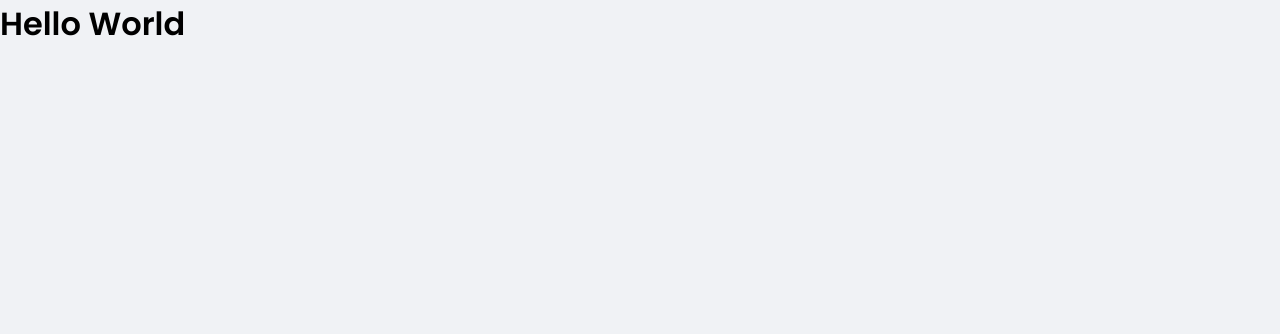
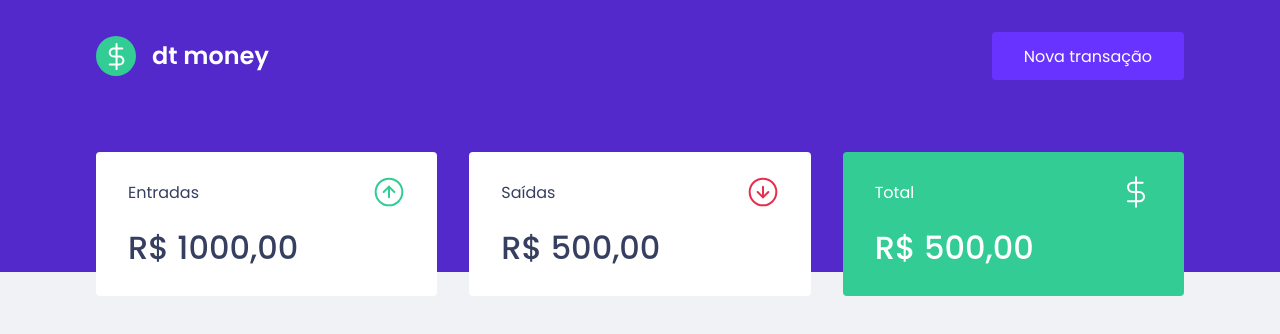
Before and after one commit to marcospandrade/dtmoney-ignite, a React (Create React App) app: page / in a window 1280 px wide. Shown: the top 334 px of the page. Built offline with nearby package versions, Linux system fonts and the light colour scheme.

Commit message:
create summary

```diff
--- a/public/index.html
+++ b/public/index.html
@@ -11,7 +11,7 @@
         <title>DT Money</title>
 
         <link
-            href="https://fonts.googleapis.com/css2?family=Poppins:wght@400;600&display=swap"
+            href="https://fonts.googleapis.com/css2?family=Poppins:wght@400;500;600&display=swap"
             rel="stylesheet"
         />
     </head>
--- a/src/App.tsx
+++ b/src/App.tsx
@@ -1,10 +1,13 @@
+import { Dashboard } from './components/Dashboard';
+import { Header } from './components/Header';
 import { GlobalStyle } from './styles/global';
 
 export function App() {
     return (
-        <div className="App">
-            <h1>Hello World</h1>
+        <>
+            <Header />
+            <Dashboard />
             <GlobalStyle />
-        </div>
+        </>
     );
 }
--- /dev/null
+++ b/src/components/Dashboard/index.tsx
@@ -0,0 +1,10 @@
+import { Summary } from '../Summary';
+import { Container } from './styles';
+
+export function Dashboard() {
+    return (
+        <Container>
+            <Summary />
+        </Container>
+    );
+}
--- /dev/null
+++ b/src/components/Dashboard/styles.ts
@@ -0,0 +1,7 @@
+import styled from 'styled-components';
+
+export const Container = styled.main`
+    max-width: 1120px;
+    margin: 0 auto;
+    padding: 2.5rem 1rem;
+`;
--- /dev/null
+++ b/src/components/Header/index.tsx
@@ -0,0 +1,14 @@
+import logoImg from '../../assets/logo.svg';
+
+import { Container, Content } from './styles';
+
+export function Header() {
+    return (
+        <Container>
+            <Content>
+                <img src={logoImg} alt="dt-money" />
+                <button type="button"> Nova transação</button>
+            </Content>
+        </Container>
+    );
+}
--- /dev/null
+++ b/src/components/Header/styles.ts
@@ -0,0 +1,29 @@
+import styled from 'styled-components';
+
+export const Container = styled.header`
+    background: var(--blue);
+`;
+
+export const Content = styled.div`
+    max-width: 1120px;
+    margin: 0 auto;
+    padding: 2rem 1rem 12rem;
+    display: flex;
+    align-items: center;
+    justify-content: space-between;
+
+    button {
+        font-size: 1rem;
+        color: #fff;
+        background: var(--blue-light);
+        border: 0;
+        padding: 0 2rem;
+        border-radius: 0.25rem;
+        height: 3rem;
+        transition: filter 0.2s;
+
+        &:hover {
+            filter: brightness(0.9);
+        }
+    }
+`;
--- /dev/null
+++ b/src/components/Summary/index.tsx
@@ -0,0 +1,32 @@
+import { Container } from './styles';
+import incomeImg from '../../assets/income.svg';
+import outcomeImg from '../../assets/outcome.svg';
+import totalImg from '../../assets/total.svg';
+
+export function Summary() {
+    return (
+        <Container>
+            <div>
+                <header>
+                    <p>Entradas</p>
+                    <img src={incomeImg} alt="Entradas" />
+                </header>
+                <strong>R$ 1000,00</strong>
+            </div>
+            <div>
+                <header>
+                    <p>Saídas</p>
+                    <img src={outcomeImg} alt="Saídas" />
+                </header>
+                <strong>R$ 500,00</strong>
+            </div>
+            <div className="highlight-background">
+                <header>
+                    <p>Total</p>
+                    <img src={totalImg} alt="Total" />
+                </header>
+                <strong>R$ 500,00</strong>
+            </div>
+        </Container>
+    );
+}
--- /dev/null
+++ b/src/components/Summary/styles.ts
@@ -0,0 +1,34 @@
+import styled from 'styled-components';
+
+export const Container = styled.div`
+    display: grid;
+    grid-template-columns: repeat(3, 1fr);
+    gap: 2rem;
+    margin-top: -10rem;
+
+    div {
+        background: var(--shape);
+        padding: 1.5rem 2rem;
+        border-radius: 0.25rem;
+        color: var(--text-title);
+
+        header {
+            display: flex;
+            align-items: center;
+            justify-content: space-between;
+        }
+
+        strong {
+            display: block;
+            margin-top: 1rem;
+            font-size: 2rem;
+            font-weight: 500;
+            line-height: 3rem;
+        }
+
+        &.highlight-background {
+            background: var(--green);
+            color: #fff;
+        }
+    }
+`;
--- a/src/styles/global.ts
+++ b/src/styles/global.ts
@@ -3,7 +3,8 @@ import { createGlobalStyle } from 'styled-components';
 export const GlobalStyle = createGlobalStyle`
     :root {
         --red: #E52E4D;
-        --blue:#5429CC
+        --blue:#5429CC;
+        --green: #33CC95;
 
         --blue-light: #6933FF;
 
@@ -44,7 +45,7 @@ export const GlobalStyle = createGlobalStyle`
         font-weight: 600;
     }
 
-    button: {
+    button {
         cursor: pointer;
     }
 
```
